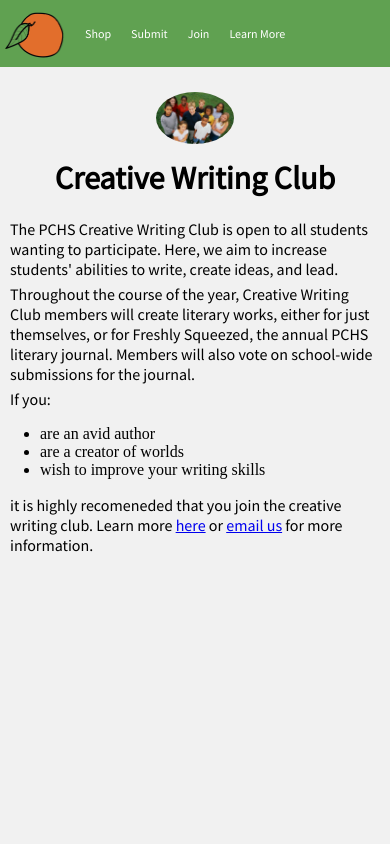
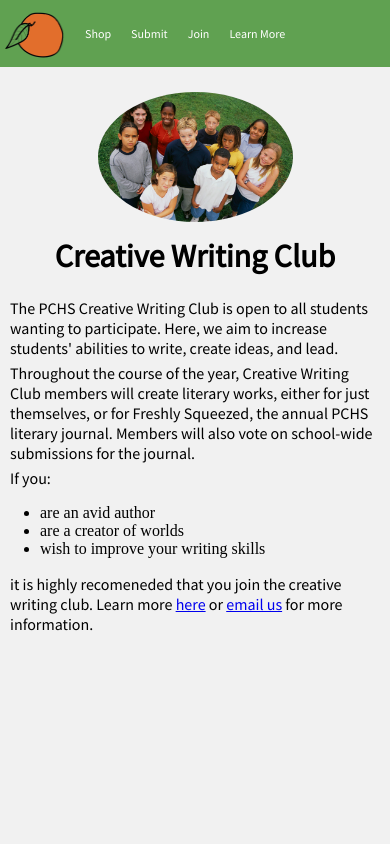
Before and after one commit to pchs-creativewriting/pcfreshlysqueezed, a plain HTML site: page index.html in a window 390 px wide. Shown: the top 844 px of the page. Drawn offline with Linux system fonts and the light colour scheme; a script that the page names is missing.

Commit message:
Update style.css

```diff
--- a/css/style.css
+++ b/css/style.css
@@ -152,6 +152,7 @@ footer{
 		position:relative;
 		overflow:auto;
 	}
+	.left-column img{width:50vw;}
 	.box1{
 		margin-left:0;
 		width:100vw;
```
